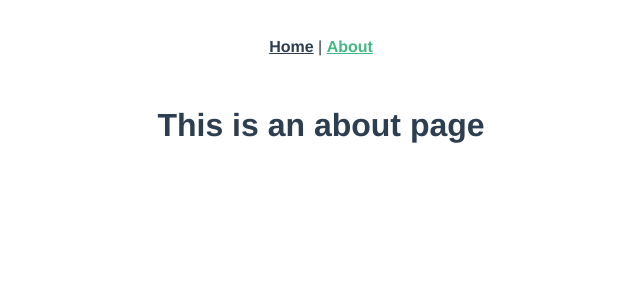
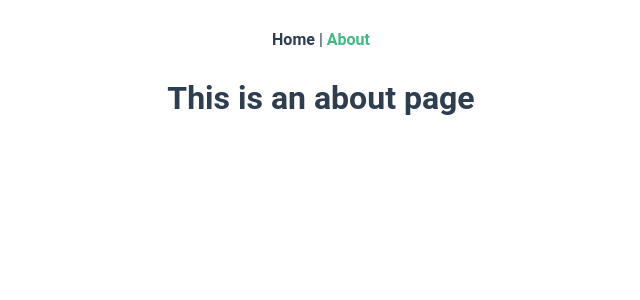
Before and after one commit to Chiahsuan-TW/overtime-pay-calculator, a Vue app: page /about in a window 1280 px wide. Shown: the top 300 px of the page, without its empty margins (319-959 px from the left). Built offline with nearby package versions, Linux system fonts and the light colour scheme.

Commit message:
project init, setting the scss

```diff
--- /dev/null
+++ b/src/assets/scss/_color.scss
@@ -0,0 +1,13 @@
+$primary: #FFAF11;
+$primary-dark: #FF9900;
+$primary-light: #FFC759;
+$brown: #D18B00;
+$black: #242426;
+$gray: #949494;
+
+// background & calendar
+$background: #FFF9ED;
+
+// report sheet
+$pale-yellow: #FFFBF1;
+$yellow: #FFEEC4;
--- /dev/null
+++ b/src/assets/scss/_reset.scss
@@ -0,0 +1,25 @@
+* {
+  font-family: Roboto;
+  box-sizing: border-box;
+}
+
+h1, h2, h3, h4, h5, h6, p {
+  margin: 0
+}
+
+body {
+  margin: 0;
+}
+
+a {
+  text-decoration: none;
+}
+
+button {
+  border: 0;
+  padding: 0;
+}
+
+ul, ol {
+  list-style-type: none;
+}
--- a/src/main.js
+++ b/src/main.js
@@ -3,4 +3,6 @@ import App from "./App.vue";
 import router from "./router";
 import store from "./store";
 
+import "@/assets/scss/_reset.scss";
+
 createApp(App).use(store).use(router).mount("#app");
--- /dev/null
+++ b/vue.config.js
@@ -0,0 +1,11 @@
+module.exports = {
+  css: {
+    loaderOptions: {
+      scss: {
+        prependData: `
+          @use "@/assets/scss/_color.scss";
+        `,
+      },
+    },
+  },
+};
```
